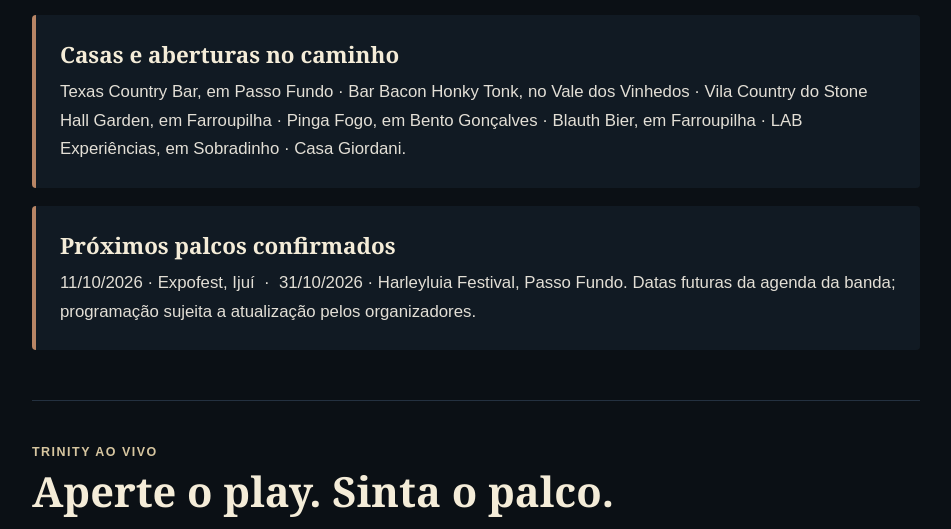
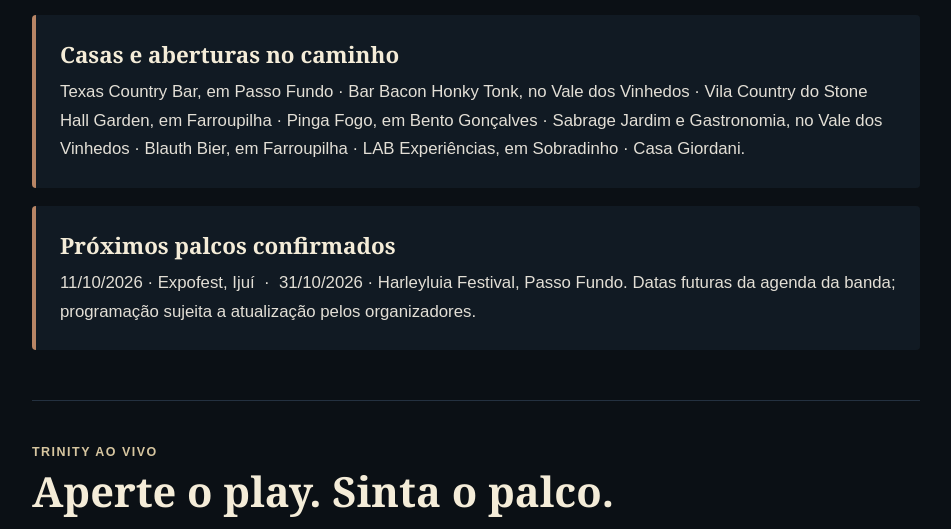
Before and after one commit to thetrinitycountryband/trinity-hub, a plain HTML site: page index.html in a window 1280 px wide. Shown: the part 3102-3631 px from the top of the page, without its empty margins (164-1115 px from the left). Drawn offline with Linux system fonts and the light colour scheme.

Commit message:
Incluir Sabrage Jardim entre casas da trajetória

```diff
--- a/index.html
+++ b/index.html
@@ -348,7 +348,7 @@
   </div>
   <div class="tour-venues">
     <h3>Casas e aberturas no caminho</h3>
-    <p>Texas Country Bar, em Passo Fundo · Bar Bacon Honky Tonk, no Vale dos Vinhedos · Vila Country do Stone Hall Garden, em Farroupilha · Pinga Fogo, em Bento Gonçalves · Blauth Bier, em Farroupilha · LAB Experiências, em Sobradinho · Casa Giordani.</p>
+    <p>Texas Country Bar, em Passo Fundo · Bar Bacon Honky Tonk, no Vale dos Vinhedos · Vila Country do Stone Hall Garden, em Farroupilha · Pinga Fogo, em Bento Gonçalves · Sabrage Jardim e Gastronomia, no Vale dos Vinhedos · Blauth Bier, em Farroupilha · LAB Experiências, em Sobradinho · Casa Giordani.</p>
   </div>
   <div class="tour-venues">
     <h3>Próximos palcos confirmados</h3>
```
